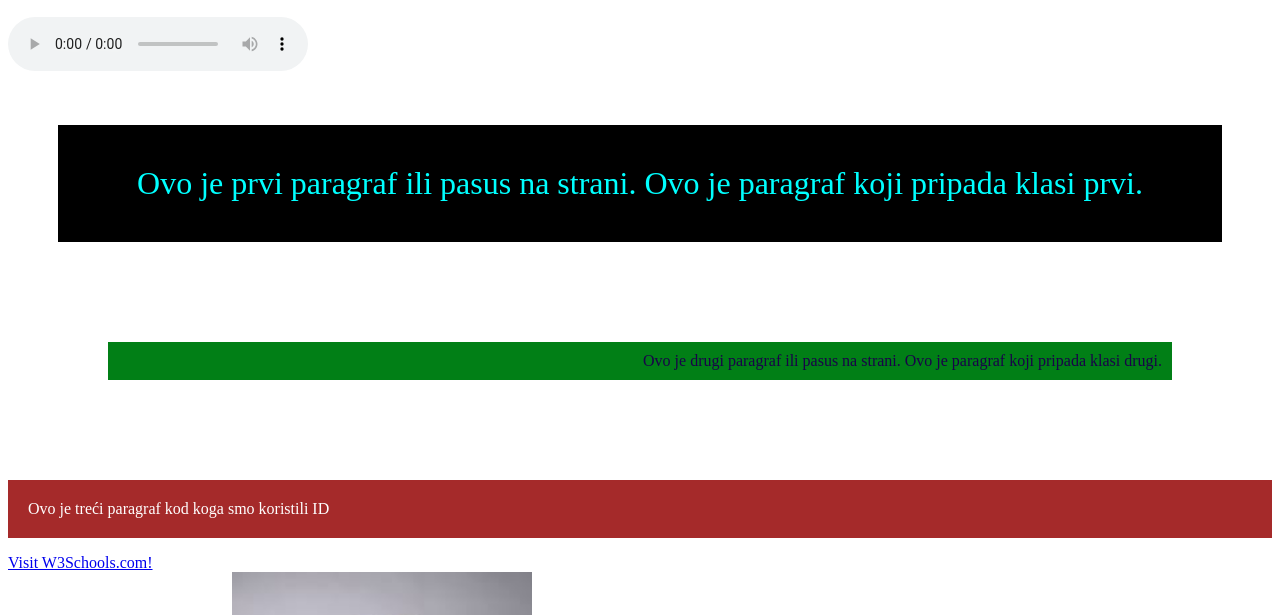
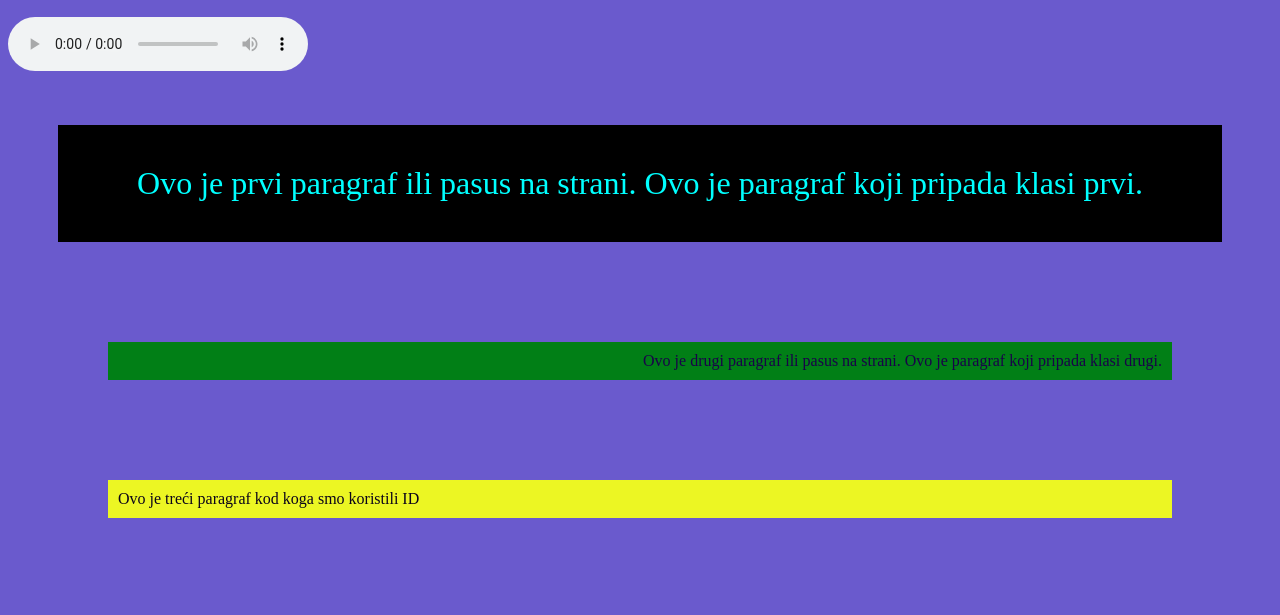
Before and after one commit to GimnazijaVrnjackaBanja/202533sajt, a plain HTML site: page index.html in a window 1280 px wide. Shown: the part 110-725 px from the top of the page. Drawn offline with Linux system fonts and the light colour scheme.

Commit message:
mojstil.css

```diff
--- a/css/mojstil.css
+++ b/css/mojstil.css
@@ -1,3 +1,7 @@
+body
+{
+  background-color: #6a5acd;
+}
 h1
 {
     background-color: blueviolet;
@@ -8,7 +12,8 @@ h2
     background-color: rgb(5, 98, 97);
     color: rgb(2, 29, 52);
 }
-table {
+table
+  {
     font-family: arial, sans-serif;
     border-collapse: collapse;
     width: 100%;
@@ -45,3 +50,10 @@ table {
     margin: 100px;
     text-align: right;
   }
+  #treci{
+    background-color: rgb(236, 246, 35);
+    color: rgb(11, 4, 26);
+    padding: 10px;
+    margin: 100px;
+    text-align: left;
+  }
```
